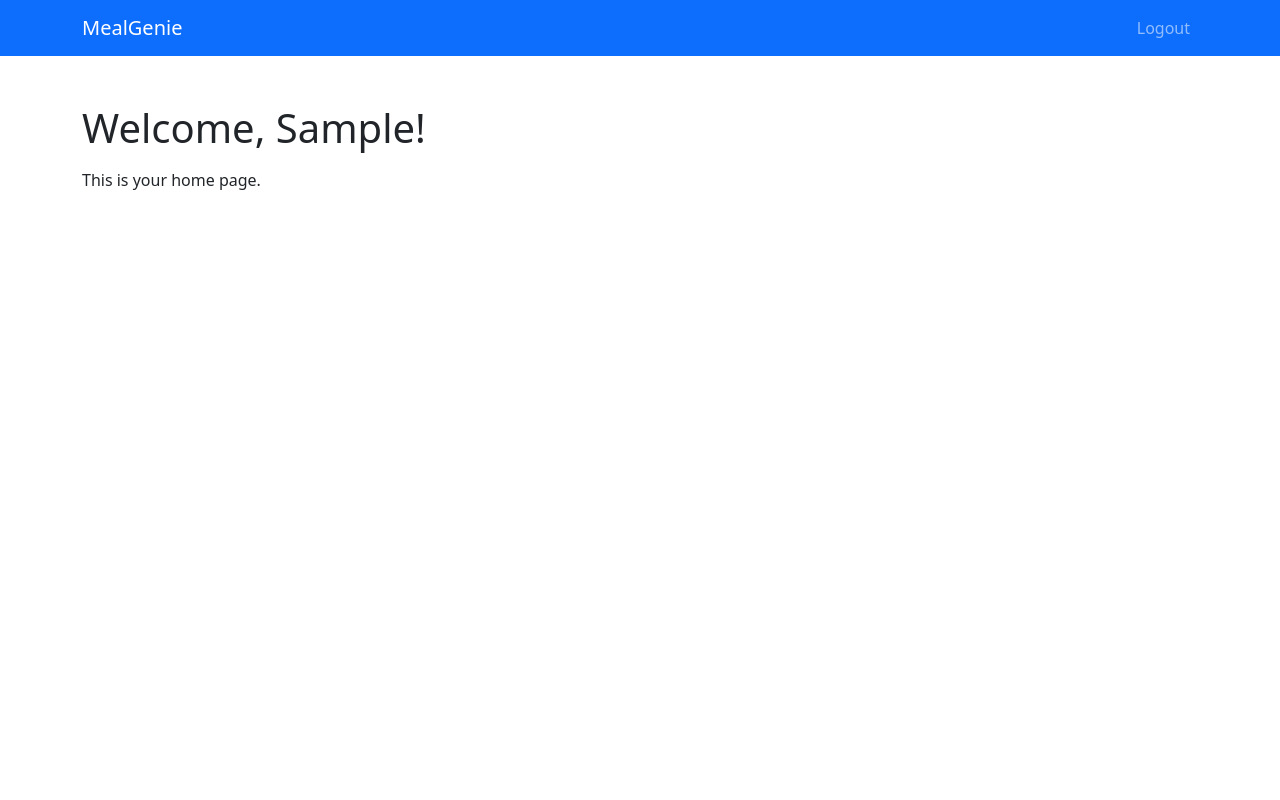
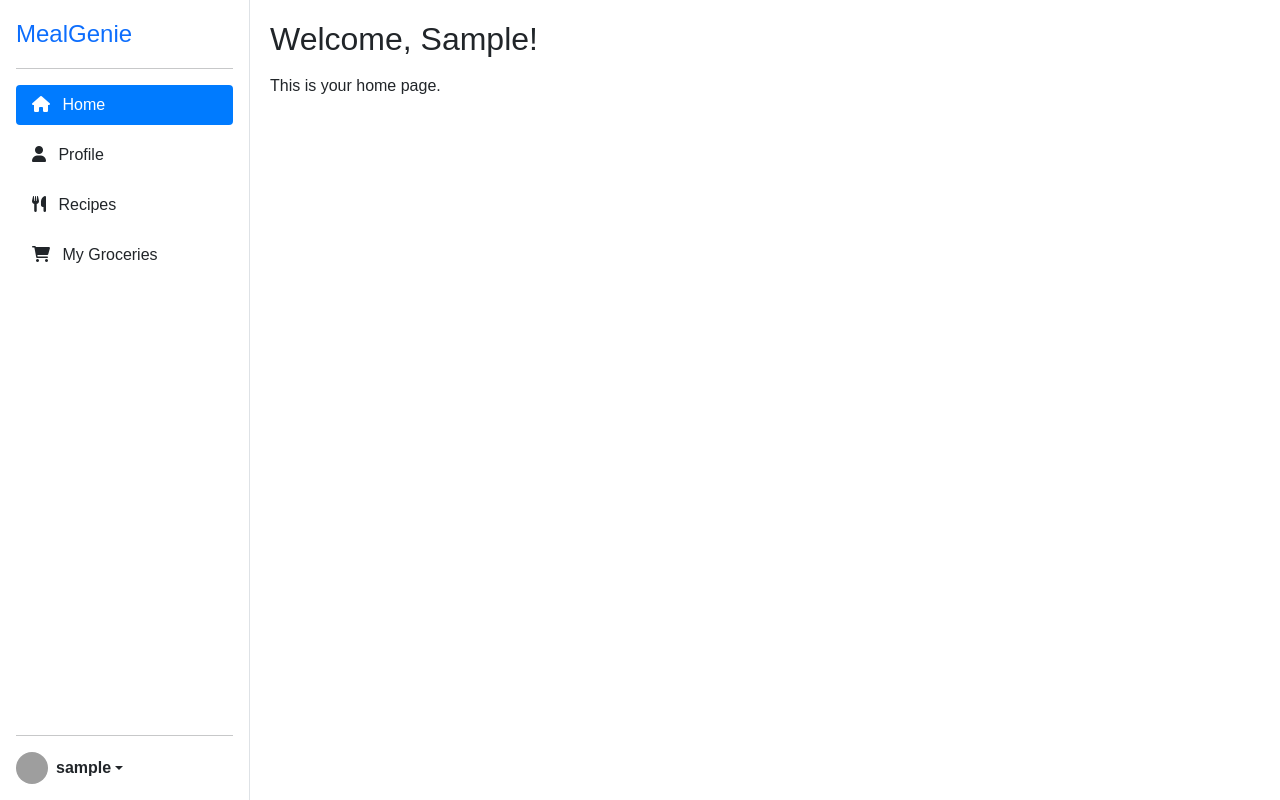
Before and after one commit to MokahalA/GNG5300_Project, a Django app: a page that uses mealgenie/users/templates/home.html in a window 1280 px wide. Run offline with Django 5.2, Linux system fonts and the light colour scheme; the visitor is signed in with stand-in values (Sample User, id 1); data comes from the database, SQL or seed files in the repository; some libraries are stand-ins or nearby versions; grey boxes are pictures that could not be loaded.

Commit message:
Added a sidebar to the user homepage

```diff
--- a/mealgenie/users/templates/home.html
+++ b/mealgenie/users/templates/home.html
@@ -5,24 +5,174 @@
 <head>
   <meta charset="UTF-8">
   <meta name="viewport" content="width=device-width, initial-scale=1.0">
-  <title>MealGenie - Home</title>
+  <title>MealGenie</title>
   <link rel="stylesheet" href="https://cdnjs.cloudflare.com/ajax/libs/bootstrap/5.1.3/css/bootstrap.min.css">
-  <!-- Link to custom CSS (optional) -->
-  <link rel="stylesheet" href="{% static 'css/style.css' %}">
+  <link rel="stylesheet" href="https://cdnjs.cloudflare.com/ajax/libs/font-awesome/6.0.0-beta3/css/all.min.css">
+  <style>
+    /* Custom styling for the sidebar */
+    body {
+      font-family: Arial, sans-serif;
+    }
+
+    .sidebar {
+      width: 250px;
+      background-color: #ffffff;
+      color: #212529;
+      height: 100vh;
+      position: fixed;
+      top: 0;
+      left: 0;
+      padding-top: 20px;
+      border-right: 1px solid #dee2e6;
+    }
+
+    .sidebar .nav-link {
+      color: #212529; /* Ensure text color is consistent */
+    }
+
+    .sidebar .nav-link.active {
+      background-color: #007bff;
+      color: white; /* Ensure active link text color is white */
+    }
+
+    .sidebar .nav-item {
+      margin-bottom: 10px;
+    }
+
+    .sidebar .dropdown-toggle {
+      display: flex;
+      align-items: center;
+    }
+
+    .sidebar .dropdown-menu {
+      background-color: #ffffff;
+    }
+
+    .sidebar .dropdown-item {
+      color: #212529; /* Ensure dropdown text color is consistent */
+    }
+
+    .sidebar .dropdown-item:hover {
+      background-color: #f8f9fa;
+      color: #212529;
+    }
+
+    .sidebar .dropdown-item.logout {
+      color: red;
+    }
+
+    .content {
+      margin-left: 250px;
+      padding: 20px;
+    }
+
+    .content h1 {
+      font-size: 2rem;
+    }
+
+    .fs-4 {
+      cursor: pointer;
+    }
+  </style>
 </head>
 <body>
-  <nav class="navbar navbar-expand-lg navbar-dark bg-primary">
-    <div class="container">
-      <a class="navbar-brand" href="#">MealGenie</a>
-      <div class="navbar-nav ms-auto">
-        <a class="nav-link" href="{% url 'logout' %}">Logout</a>
+
+  <main class="d-flex">
+    <!-- Sidebar -->
+    <div class="sidebar d-flex flex-column flex-shrink-0 p-3 text-bg-dark">
+      <a href="#" class="d-flex align-items-center mb-3 mb-md-0 me-md-auto text-decoration-none" onclick="showContent('home-content')">
+        <span class="fs-4">MealGenie</span>
+      </a>
+      <hr>
+      <ul class="nav nav-pills flex-column mb-auto">
+        <li class="nav-item">
+          <a href="#" class="nav-link active" aria-current="page" id="home-tab">
+            <i class="fas fa-home me-2"></i> Home
+          </a>
+        </li>
+        <li class="nav-item">
+          <a href="#" class="nav-link" id="profile-tab">
+            <i class="fas fa-user me-2"></i> Profile
+          </a>
+        </li>
+        <li class="nav-item">
+          <a href="#" class="nav-link" id="recipes-tab">
+            <i class="fas fa-utensils me-2"></i> Recipes
+          </a>
+        </li>
+        <li class="nav-item">
+          <a href="#" class="nav-link" id="groceries-tab">
+            <i class="fas fa-shopping-cart me-2"></i> My Groceries
+          </a>
+        </li>
+      </ul>
+      <hr>
+      <div class="dropdown">
+        <a href="#" class="d-flex align-items-center text-dark text-decoration-none dropdown-toggle" data-bs-toggle="dropdown" aria-expanded="false">
+          <img src="https://github.com/MokahalA.png" alt="" width="32" height="32" class="rounded-circle me-2">
+          <strong>{{ username }}</strong>
+        </a>
+        <ul class="dropdown-menu dropdown-menu-dark text-small shadow">
+          <li><a class="dropdown-item" href="#">Settings</a></li>
+          <li><hr class="dropdown-divider"></li>
+          <li><a class="dropdown-item logout" href="{% url 'logout' %}">Sign out</a></li>
+        </ul>
       </div>
     </div>
-  </nav>
 
-  <div class="container mt-5">
-    <h1 class="mb-3" style="text-align: left;">Welcome, {{ first_name }}!</h1>
-    <p>This is your home page.</p>
-  </div>
+    <!-- Main content -->
+    <div class="content">
+      <div id="home-content" class="tab-content">
+        <h1 class="mb-3">Welcome, {{ first_name }}!</h1>
+        <p>This is your home page. </p>
+      </div>
+      <div id="profile-content" class="tab-content" style="display: none;">
+        <h2>Profile Page</h2>
+        <p>Your profile details will go here.</p>
+      </div>
+      <div id="recipes-content" class="tab-content" style="display: none;">
+        <h2>Recipes</h2>
+        <p>Here are your recipes.</p>
+      </div>
+      <div id="groceries-content" class="tab-content" style="display: none;">
+        <h2>My Groceries</h2>
+        <p>This is your grocery list.</p>
+      </div>
+    </div>
+  </main>
+
+  <script src="https://cdnjs.cloudflare.com/ajax/libs/bootstrap/5.1.3/js/bootstrap.bundle.min.js"></script>
+
+  <script>
+    const tabs = document.querySelectorAll('.nav-link');
+    const contents = document.querySelectorAll('.tab-content');
+
+    // Function to show content for clicked tab
+    function showContent(tabId) {
+      contents.forEach(content => content.style.display = 'none');
+
+      const selectedTabContent = document.getElementById(tabId);
+      selectedTabContent.style.display = 'block';
+
+      tabs.forEach(tab => {
+        tab.classList.remove('active');
+        const tabContentId = tab.id.replace('-tab', '-content');
+        if (tabContentId === tabId) {
+          tab.classList.add('active');
+        }
+      });
+    }
+
+    // Set default tab to Home
+    showContent('home-content');
+
+    // Add click event listeners to each tab
+    tabs.forEach(tab => {
+      tab.addEventListener('click', function(event) {
+        const tabId = event.target.id.replace('-tab', '-content');
+        showContent(tabId);
+      });
+    });
+  </script>
 </body>
 </html>
```
